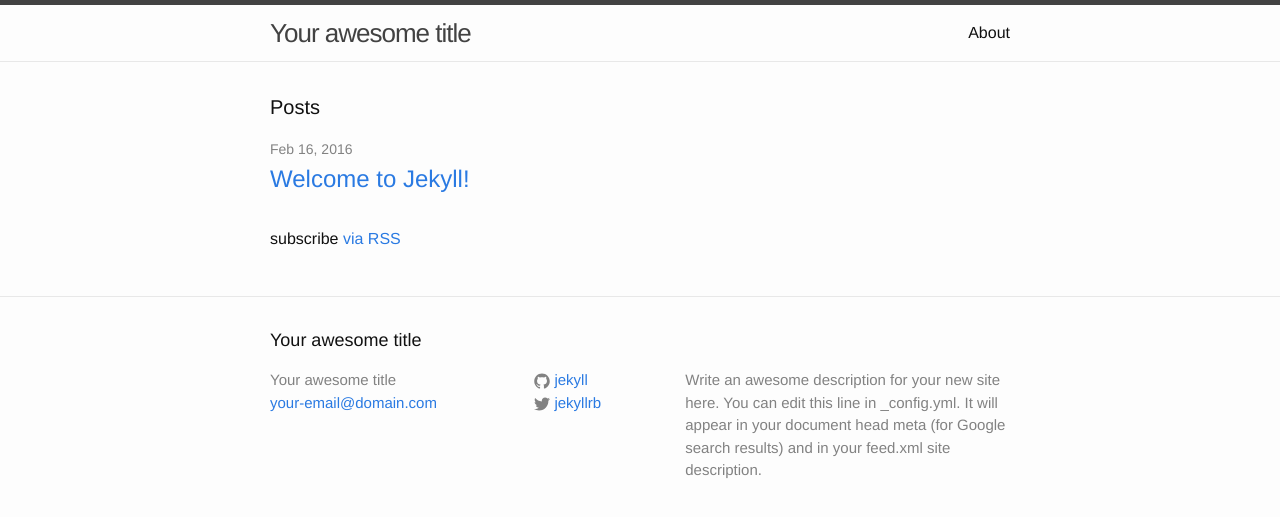
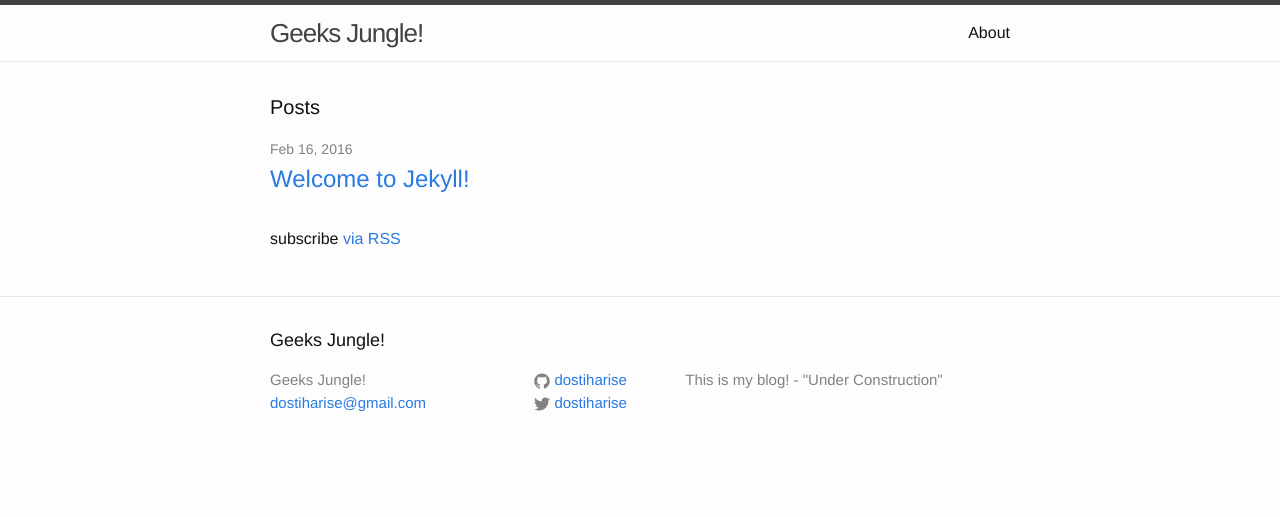
Before and after one commit to dostiharise/dostiharise.github.io, a Jekyll site: the page built from index.html, in a window 1280 px wide. Shown: the top 517 px of the page. Built offline with Jekyll 4.4.1, drawn with Linux system fonts in a browser that asks for light colours.

Commit message:
Updated the default Jekyll config with my blog profile. Needs more work.

```diff
--- a/_config.yml
+++ b/_config.yml
@@ -6,16 +6,14 @@
 # 'jekyll serve'. If you change this file, please restart the server process.
 
 # Site settings
-title: Your awesome title
-email: your-email@domain.com
+title: Geeks Jungle!
+email: dostiharise@gmail.com
 description: > # this means to ignore newlines until "baseurl:"
-  Write an awesome description for your new site here. You can edit this
-  line in _config.yml. It will appear in your document head meta (for
-  Google search results) and in your feed.xml site description.
+  This is my blog! - "Under Construction"
 baseurl: "" # the subpath of your site, e.g. /blog
-url: "http://yourdomain.com" # the base hostname & protocol for your site
-twitter_username: jekyllrb
-github_username:  jekyll
+url: "http://dostiharise.github.io" # the base hostname & protocol for your site
+twitter_username: dostiharise
+github_username:  dostiharise
 
 # Build settings
 markdown: kramdown
```
